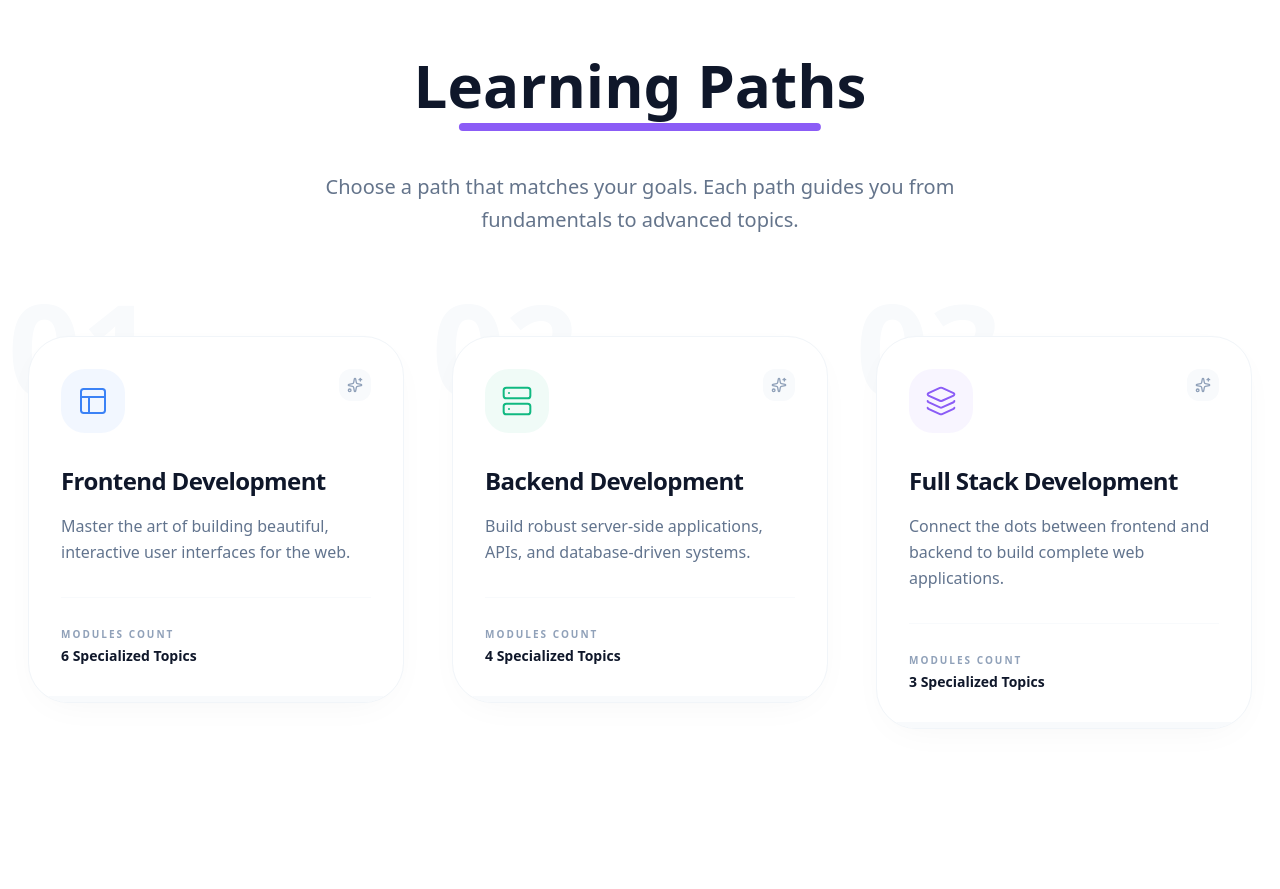
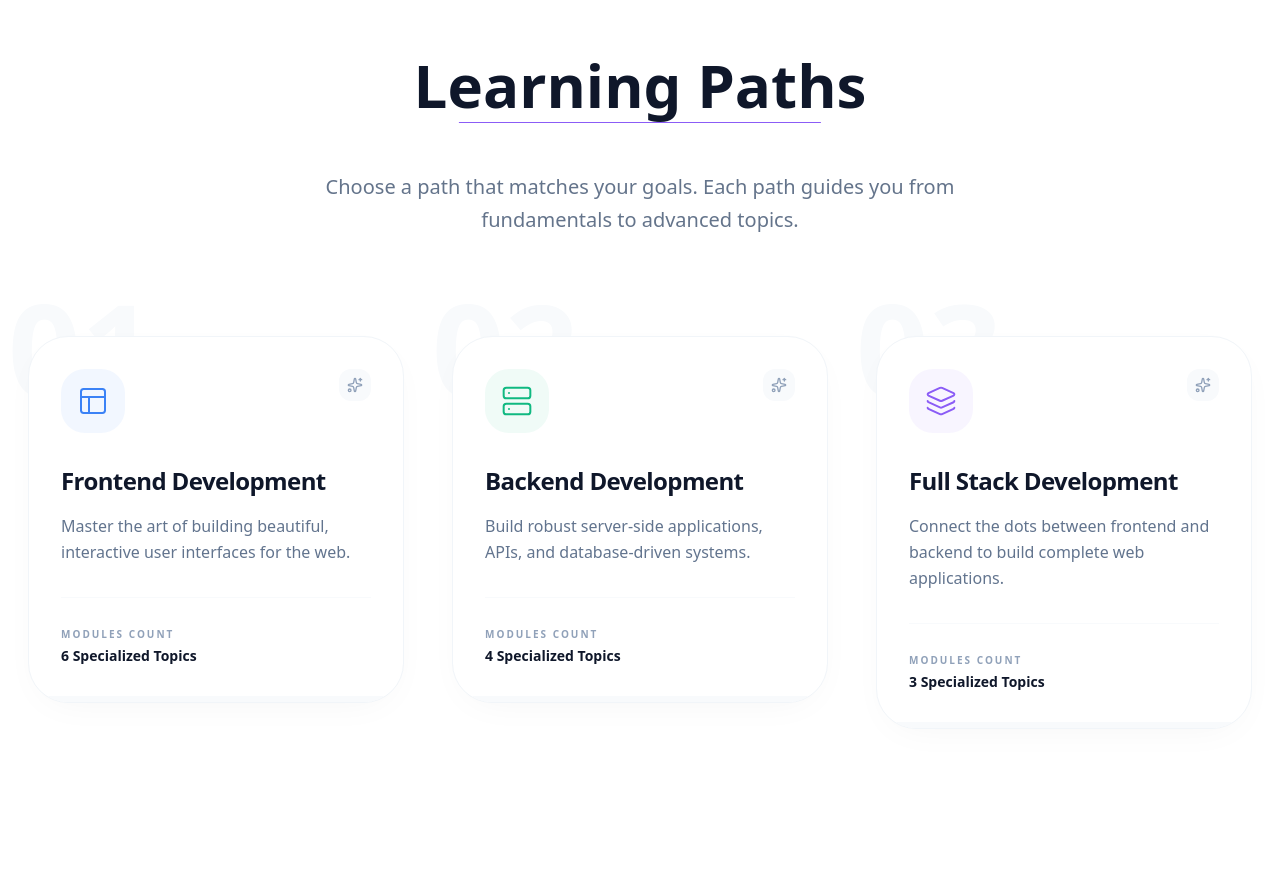
Before and after one commit to SJA-Pathway/WebPath, a Next.js app: page / in a window 1280 px wide. Shown: the part 860-1749 px from the top of the page. Built offline with nearby package versions, Linux system fonts and the light colour scheme.

Commit message:
fix: Learning Paths border bottomUpdate page.tsx
Co

```diff
--- a/src/app/page.tsx
+++ b/src/app/page.tsx
@@ -136,7 +136,7 @@ export default function Home() {
                 whileInView={{ width: "80%" }}
                 viewport={{ once: true }}
                 transition={{ duration: 1, delay: 0.5 }}
-                className="absolute -bottom-4 left-1/2 -translate-x-1/2 h-2 bg-[#8B5CF6] rounded-full"
+                className="absolute -bottom-2 left-1/2 -translate-x-1/2 h-[1px] w-[80%] bg-[#8B5CF6]"
               ></motion.span>
             </h2>
 
```
